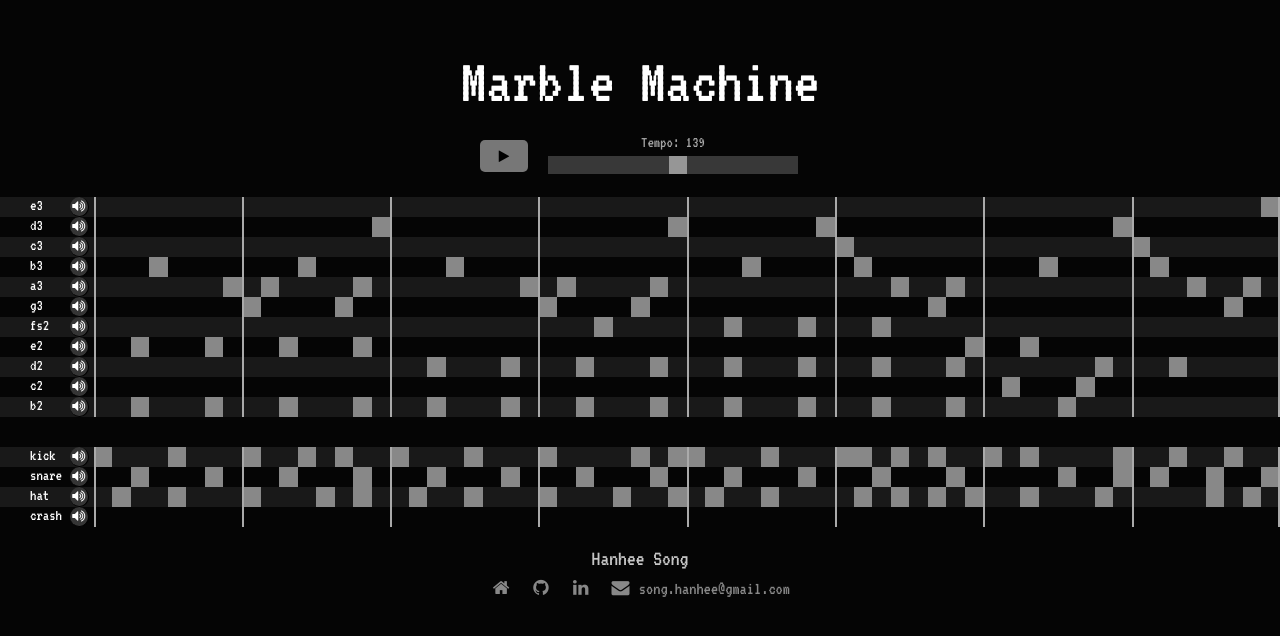
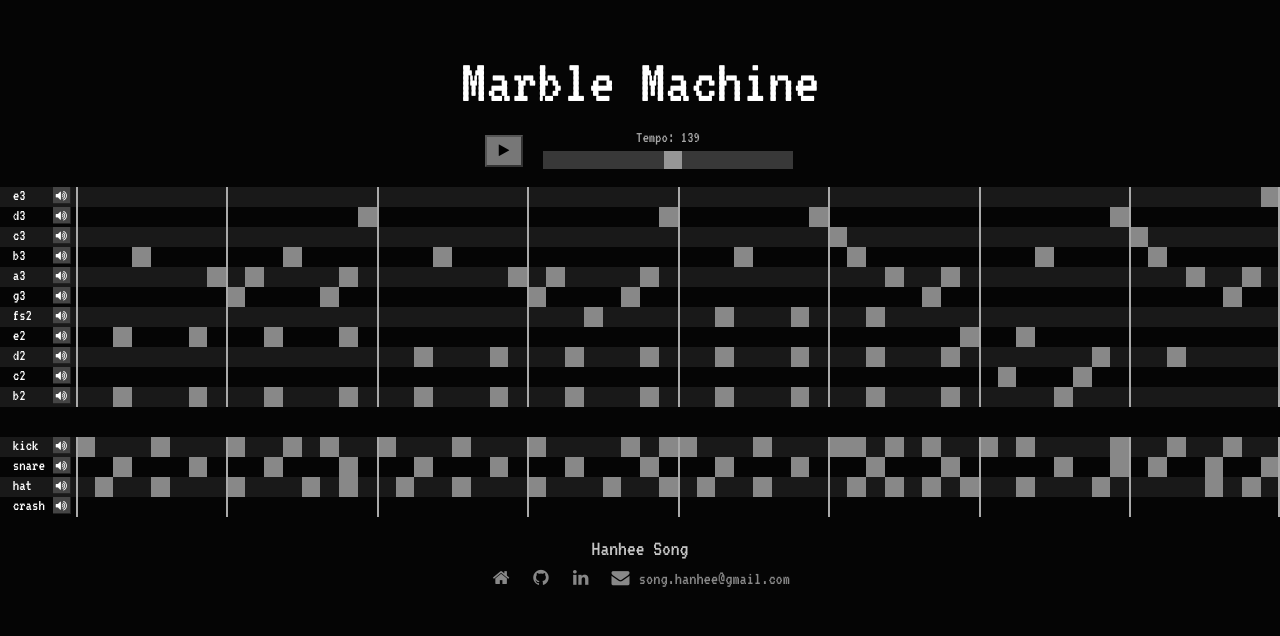
Before and after one commit to hanhee-song/marble_machine, a React (Create React App) app: page / in a window 1280 px wide. Shown: the top 636 px of the page. Built offline with nearby package versions, Linux system fonts and the light colour scheme.

Commit message:
squarify buttons

```diff
--- a/public/styles.css
+++ b/public/styles.css
@@ -52,6 +52,7 @@ table {
 button {
   border: none;
   outline: none;
+  padding: 0;
 }
 
 html {
@@ -123,7 +124,7 @@ a:hover {
 }
 
 .soundboard-controls {
-  padding: 20px;
+  padding: 15px;
   display: flex;
   justify-content: center;
   align-items: center;
@@ -133,19 +134,34 @@ a:hover {
   cursor: pointer;
   background-color: #777;
   height: 32px;
-  width: 48px;
-  border-radius: 5px;
-  line-height: 32px;
+  width: 38px;
+  border-bottom: 2px solid #333;
+  border-right: 2px solid #333;
+  border-top: 2px solid #555;
+  border-left: 2px solid #555;
+  /* border-radius: 5px; */
+  line-height: 26px;
   text-align: center;
   transition: background .2s;
 }
 
 .soundboard-controls-start:hover {
   background-color: #999;
+  border-bottom: 2px solid #555;
+  border-right: 2px solid #555;
+  border-top: 2px solid #777;
+  border-left: 2px solid #777;
 }
 
 .soundboard-controls-start:active {
   background-color: #aaa;
+  border-bottom: 2px solid #777;
+  border-right: 2px solid #777;
+  border-top: 2px solid #555;
+  border-left: 2px solid #555;
+  /* line-height: 30px; */
+  padding-top: 2px;
+  padding-left: 2px;
 }
 
 .soundboard-controls-tempo-container {
@@ -173,17 +189,10 @@ a:hover {
   height: 18px;
   background: #454545;
   outline: none;
-  /* opacity: 0.8;
-  -webkit-transition: .2s;
-  transition: opacity .2s; */
   transform: scaleX(-1);
   -webkit-appearance: none;
   appearance: none;
 }
-
-/* .soundboard-controls-tempo-slider:hover {
-  opacity: 1;
-} */
 
 .soundboard-controls-tempo-slider::-webkit-slider-thumb {
   -webkit-appearance: none;
@@ -218,7 +227,7 @@ a:hover {
 .line {
   display: flex;
   height: 20px;
-  padding-left: 30px;
+  padding-left: 1%;
   /* margin: 0 auto;
   max-width: 1400px; */
 }
@@ -234,22 +243,33 @@ a:hover {
 
 .line-note-mute {
   cursor: pointer;
-  border-radius: 50%;
-  background-color: #353535;
-  border-bottom: 1px solid #000;
-  border-right: 1px solid #000;
+  background-color: #454545;
+  border-bottom: 1px solid #222;
+  border-right: 1px solid #222;
   color: #fff;
-  height: 20px;
-  width: 20px;
+  height: 17px;
+  width: 19px;
   margin-right: 5px;
-  line-height: 20px;
-  font-size: 14px;
+  line-height: 19px;
+  font-size: 12px;
   text-align: center;
+  transition: background-color .2s, color .2s;
+  -webkit-transition: background-color .2s, color .2s;
+}
+
+.line-note-mute:hover {
+  background-color: #656565;
+  border-bottom: 1px solid #333;
+  border-right: 1px solid #333;
 }
 
 .line-note-mute.muted {
-  background-color: #222;
+  background-color: #333;
   color: #bbb;
+}
+
+.line-note-mute.muted:hover {
+  background-color: #454545;
 }
 
 .line-square {
```
